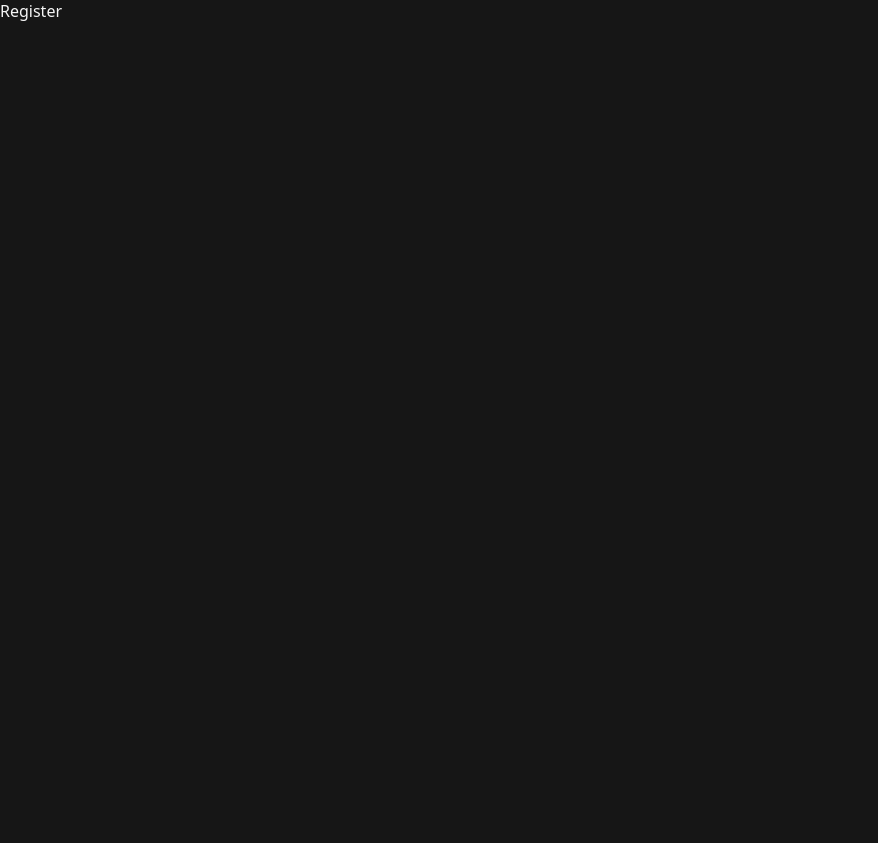
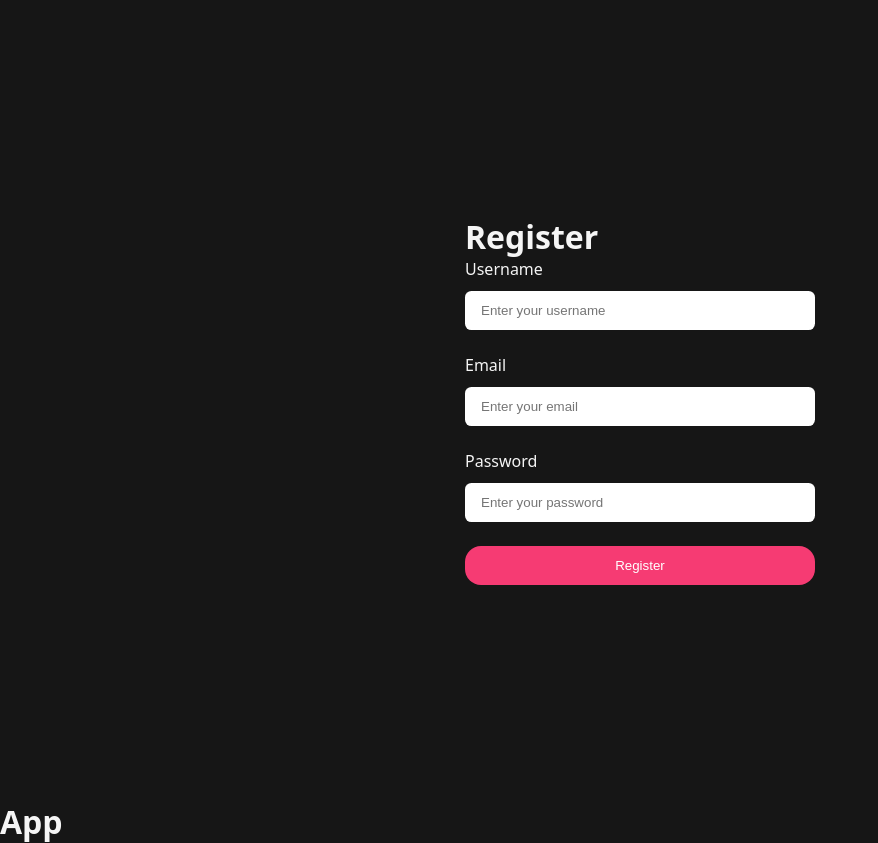
Before and after one commit to sohaildevx/Interview-Ai, a React (Vite) app in the folder Frontend/: page /register in a window 1280 px wide. Shown: the whole page, without its empty margins (0-878 px from the left). Before the commit the page ends 800 px from the top, so only its background shows below. Built offline with nearby package versions, Linux system fonts and the light colour scheme.

Commit message:
feat: created a register page.

```diff
--- a/Frontend/src/App.jsx
+++ b/Frontend/src/App.jsx
@@ -7,6 +7,7 @@
   return (
     <>
       <RouterProvider router={router}/>
+      <h1>App</h1>
     </>
   )
 }
--- a/Frontend/src/features/auth/pages/Register.jsx
+++ b/Frontend/src/features/auth/pages/Register.jsx
@@ -1,9 +1,31 @@
 import React from 'react'
 
 export default function Register() {
+
+  const handleSubmit = (e)=>{
+    e.preventDefault();
+  }
   return (
-    <div>
-      Register
-    </div>
+    <main>
+      <div className="form-counter">
+           <h1>Register</h1>
+
+           <form className="auth-form">
+              <div className="input-group">
+                <label htmlFor="Username">Username</label>
+                <input type="text" id="Username" name="Username" placeholder="Enter your username" required />
+              </div>
+              <div className="input-group">
+                <label htmlFor="Email">Email</label>
+                <input type="email" id="Email" name="Email" placeholder="Enter your email" required />
+              </div>
+              <div className="input-group">
+                <label htmlFor="Password">Password</label>
+                <input type="password" id="Password" name="Password" placeholder="Enter your password" required />
+              </div>
+              <button className="button btn-primary" type="submit">Register</button>
+           </form>
+      </div>
+    </main>
   )
 }
--- a/Frontend/src/routes/app.routes.jsx
+++ b/Frontend/src/routes/app.routes.jsx
@@ -9,5 +9,5 @@
     {
         path: "/register",
         element: <Register/>
-    }
+    },
 ])
```
